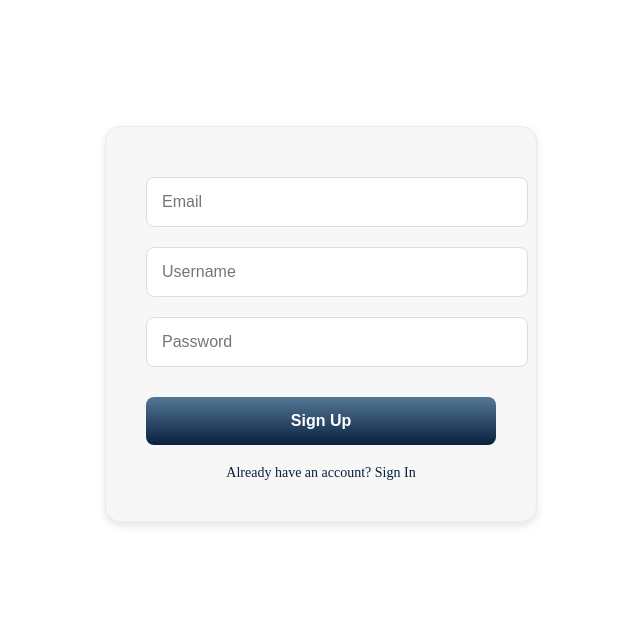
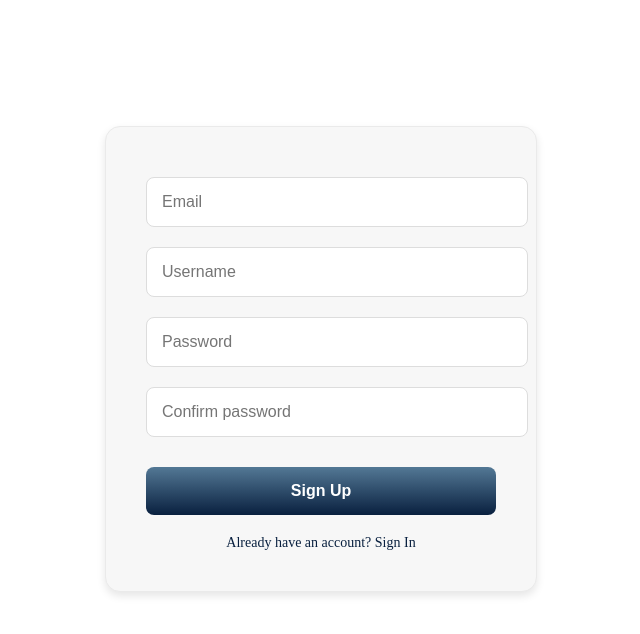
Before and after one commit to JKLT-org/EtherView, a React (Create React App) app: page /signup in a window 1280 px wide. Shown: the top 634 px of the page, without its empty margins (319-959 px from the left). Built offline with nearby package versions, Linux system fonts and the light colour scheme.

Commit message:
confirm password added to singup

```diff
--- a/src/pages/SignUp.tsx
+++ b/src/pages/SignUp.tsx
@@ -7,6 +7,8 @@ export const SignUp = () => {
   const [username, setUsername] = useState('');
   const [password, setPassword] = useState('');
   const [email, setEmail] = useState('');
+  const [confirm, setConfirm] = useState('');
+  const [mismatch, setMismatch] = useState(false);
 
   const signUpBoxStyle: CSSProperties = {
     display: 'flex',
@@ -69,8 +71,12 @@ export const SignUp = () => {
     setPassword(event.target.value);
   };
 
+  const handleConfirmChange = (e) => {
+    setConfirm(e.target.value);
+  }
   const handleSignup = async (event) => {
     event.preventDefault();
+    if (password === confirm) {
     try {
       const response = await axios.post('http://localhost:3000/api/signup', {
         username,
@@ -83,10 +89,14 @@ export const SignUp = () => {
       //Handle error, can we send back what caused the error? like if email address already in use etc, so we can show message?
       console.error(error);
     }
+  } else {
+    setMismatch(true);
+  }
   };
 
   return (
     <div style={signUpBoxStyle}>
+      {mismatch && <p  style={{ color: 'red' }}> Passwords do not match. Please try again. </p>}
       <form onSubmit={handleSignup}>
         <input
           type="email"
@@ -109,6 +119,12 @@ export const SignUp = () => {
           onChange={handlePasswordChange}
           style={inputStyle}
         />
+        <input
+          type="password"
+          placeholder="Confirm password"
+          onChange={handleConfirmChange}
+          style={inputStyle}
+        />
         <button type="submit" style={buttonStyle}>Sign Up</button>
       </form>
       <a onClick={goToLogin} style={linkStyle}>Already have an account? Sign In</a>
```
